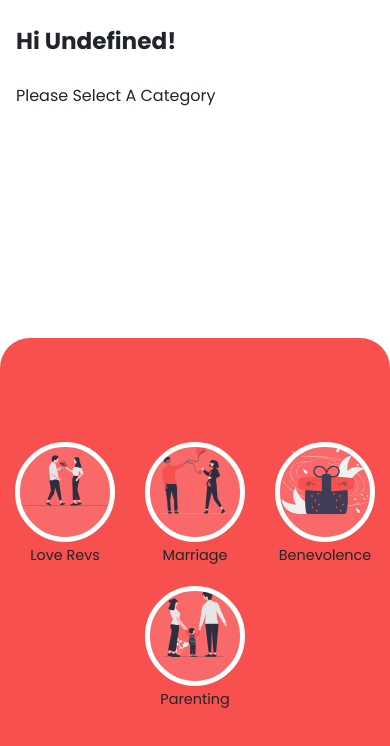
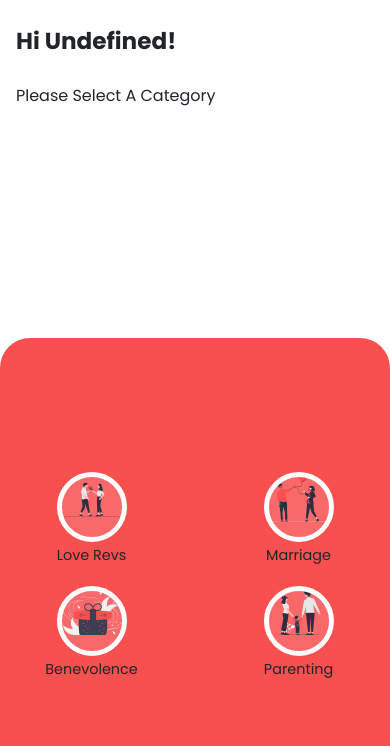
Before and after one commit to Adedoyin-Emmanuel/kingsword-demo-game, a React (Create React App) app: page /app/category in a window 390 px wide. Shown: the top 746 px of the page. Built offline with nearby package versions, Linux system fonts and the light colour scheme.

Commit message:
Updated the category selections responsivenss

```diff
--- a/src/components/category-selection.tsx
+++ b/src/components/category-selection.tsx
@@ -12,7 +12,7 @@ const CategorySelection = ({categoryText, id, onClick, categoryImageSource}: cat
     return (
 
         <React.Fragment>
-            <section className="d-flex align-items-center justify-content-center flex-column" >
+            <section className="d-flex align-items-center justify-content-center flex-column col-6 col-md-3" >
             <section className="category-selection mx-3" onClick={onClick} id={id}>
                 <img src={categoryImageSource} className="img-fluid" alt={"category images"}/>
             </section>
--- a/src/includes/styles/customStyles.css
+++ b/src/includes/styles/customStyles.css
@@ -182,8 +182,8 @@
 
 .category-selection
 {
-    width:90px;
-    height:90px;
+    width:60px;
+    height:60px;
     border-radius: 50% !important;
     background: var(--brand-category-love-color-3);
     outline:5px solid var(--brand-white-color);
--- a/src/pages/Category.tsx
+++ b/src/pages/Category.tsx
@@ -25,7 +25,7 @@ const Category = (): JSX.Element => {
     const element = (): JSX.Element => {
       return (
         <section className="footer-slider-body d-flex align-items-center justify-content-center">
-          <section className="game-categories my-5 d-flex align-items-center justify-content-around flex-wrap">
+          <section className="game-categories my-5 d-flex align-items-center justify-content-around flex-wrap row">
             <CategorySelection
               categoryText="love revs"
               onClick={(event: MouseEvent<HTMLDivElement>) => testClick(event)}
```
